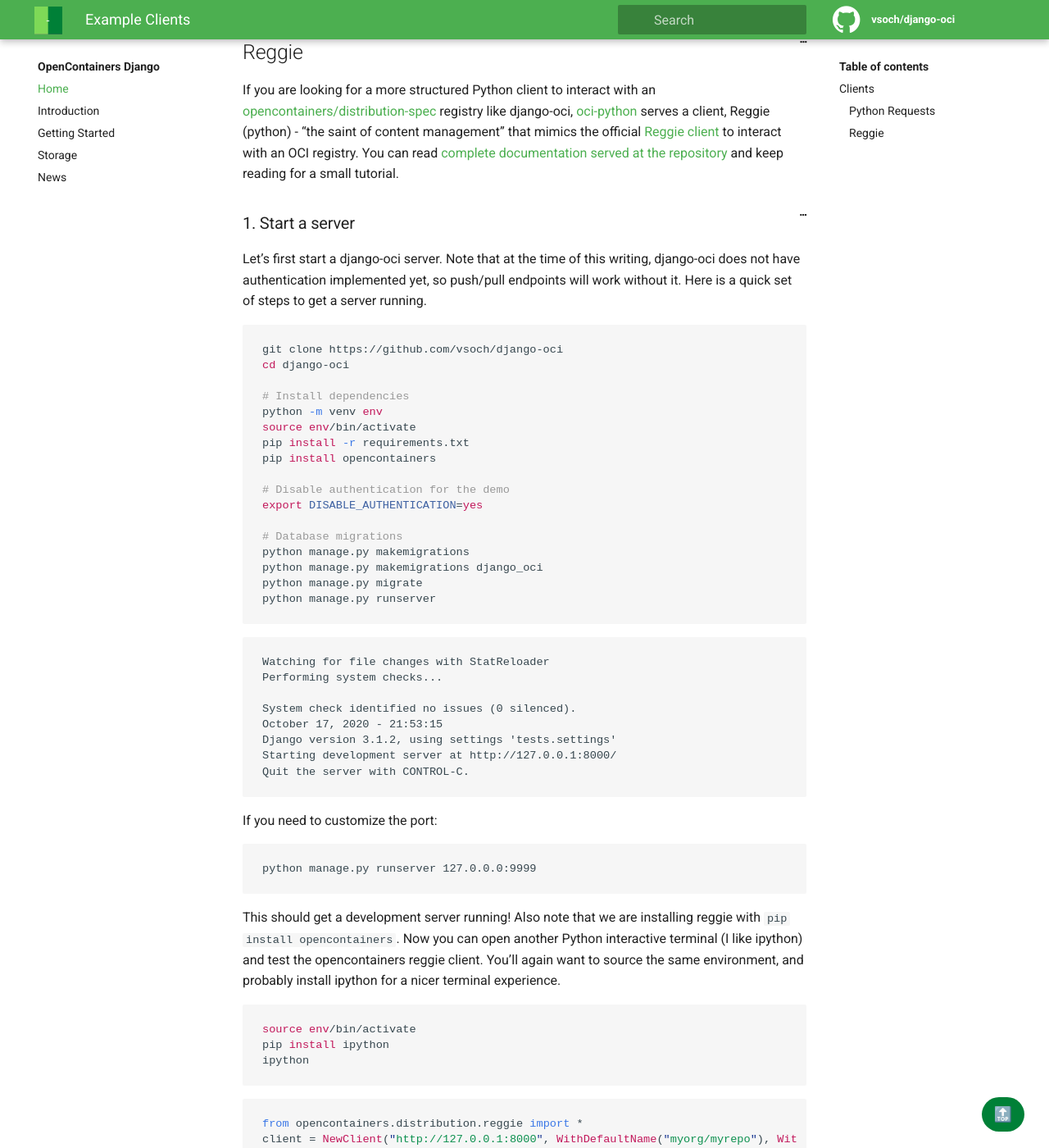
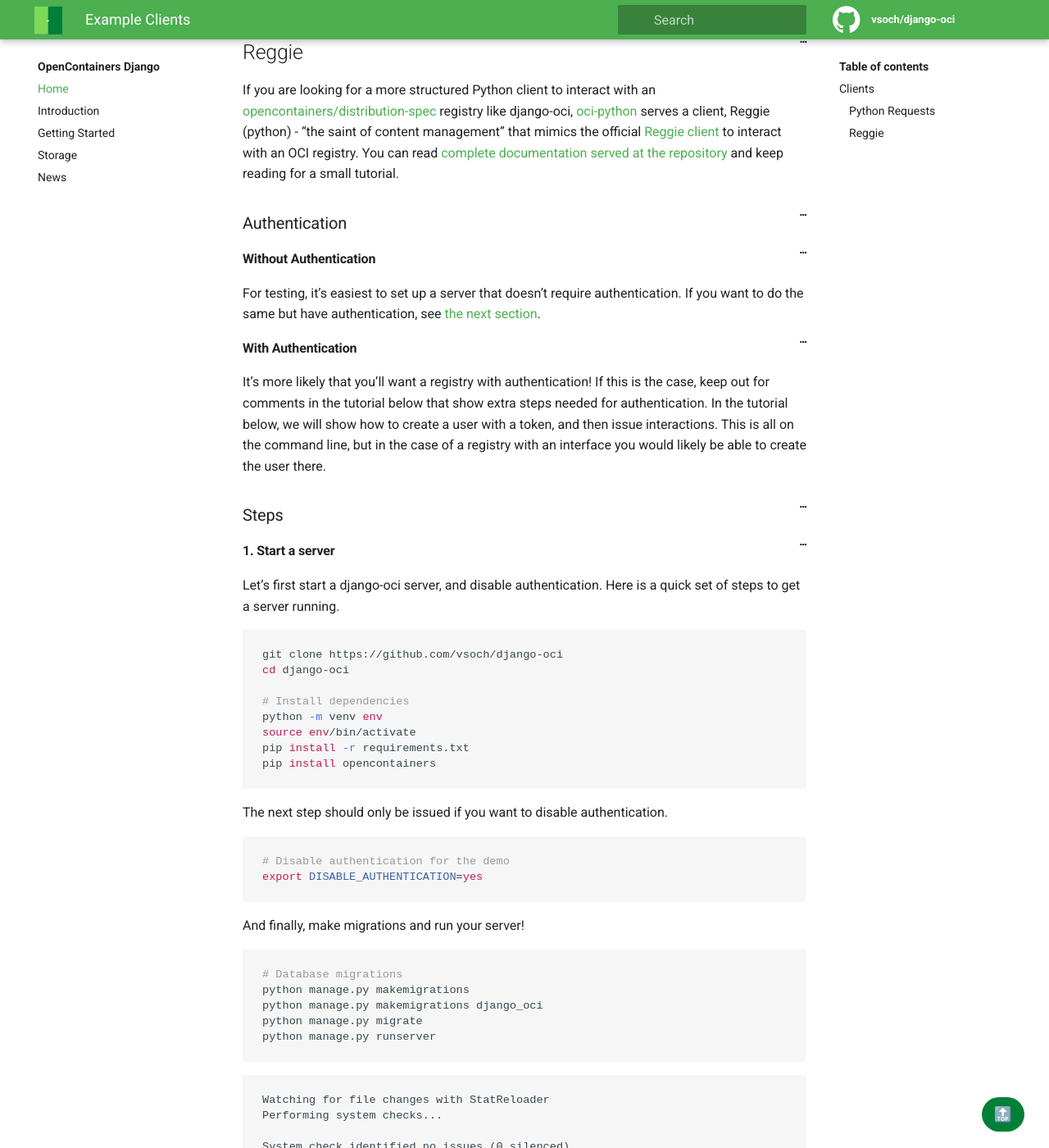
Before and after one commit to vsoch/django-oci, a Jekyll site: the page built from docs/_docs/getting-started/reggie.md, in a window 1280 px wide and 1400 px high, scrolled down 366 px. Shown: the whole window at 82% size. Built offline with Jekyll 4.4.1, drawn with Linux system fonts in a browser that asks for light colours; some of the changed text lies outside the part shown.

Commit message:
finish up work to add authentication and docs
Signed-off-by: vsoch <vsochat@stanford.edu>

````diff
--- a/django_oci/__init__.py
+++ b/django_oci/__init__.py
@@ -1,2 +1,2 @@
-__version__ = "0.0.1"
+__version__ = "0.0.11"
 default_app_config = "django_oci.apps.DjangoOciConfig"
--- a/django_oci/models.py
+++ b/django_oci/models.py
@@ -172,7 +172,7 @@
         return self.get_uri()
 
     def get_uri(self):
-        return "%s:%s" % (self.name, self.image_set.count())
+        return self.name
 
     def get_label(self):
         return "repository"
--- a/django_oci/settings.py
+++ b/django_oci/settings.py
@@ -77,7 +77,6 @@
     "DISABLE_AUTHENTICATION", DEFAULTS["DISABLE_AUTHENTICATION"]
 )
 AUTH_SERVER = oci.get("AUTHENTICATION_SERVER", DEFAULTS["AUTHENTICATION_SERVER"])
-# TODO update docs, also need custom function to validate
 SPEC_VERSION = oci.get("SPEC_VERSION", DEFAULTS["SPEC_VERSION"])
 PRIVATE_ONLY = oci.get("PRIVATE_ONLY", DEFAULTS["PRIVATE_ONLY"])
 CONTENT_TYPES = oci.get("CONTENT_TYPES", DEFAULTS["CONTENT_TYPES"])
--- a/docs/_docs/getting-started/reggie.md
+++ b/docs/_docs/getting-started/reggie.md
@@ -22,11 +22,25 @@
 If you are looking for a more structured Python client to interact with an [opencontainers/distribution-spec](https://github.com/opencontainers/distribution-spec) registry like django-oci, [oci-python](https://github.com/vsoch/oci-python) serves a client, Reggie (python) - "the saint of content management" that mimics the official [Reggie client](https://github.com/bloodorangeio/reggie) to interact with an OCI registry. You can read [complete documentation served at the repository](https://vsoch.github.io/oci-python/docs/getting-started#distribution-specification)
 and keep reading for a small tutorial.
 
-### 1. Start a server
+### Authentication
 
-Let's first start a django-oci server.
-Note that at the time of this writing, django-oci does not have authentication
-implemented yet, so push/pull endpoints will work without it.
+#### Without Authentication
+
+For testing, it's easiest to set up a server that doesn't require authentication. If you want to do the same but have authentication, see [the next section](#with-authentication).
+
+#### With Authentication
+
+It's more likely that you'll want a registry with authentication! If this is the case,
+keep out for comments in the tutorial below that show extra steps needed for authentication.
+In the tutorial below, we will show how to create
+a user with a token, and then issue interactions. This is all on the command line, but
+in the case of a registry with an interface you would likely be able to create the user there.
+
+### Steps
+
+#### 1. Start a server
+
+Let's first start a django-oci server, and disable authentication.
 Here is a quick set of steps to get a server running.
 
 ```bash
@@ -38,10 +52,17 @@
 source env/bin/activate
 pip install -r requirements.txt
 pip install opencontainers
+```
 
+The next step should only be issued if you want to disable authentication.
+
+```bash
 # Disable authentication for the demo
 export DISABLE_AUTHENTICATION=yes
+```
+And finally, make migrations and run your server!
 
+```bash
 # Database migrations
 python manage.py makemigrations
 python manage.py makemigrations django_oci
@@ -69,13 +90,19 @@
 with `pip install opencontainers`. Now you can open another Python
 interactive terminal (I like ipython) and test the opencontainers reggie client.
 You'll again want to source the same environment, and probably install ipython
-for a nicer terminal experience.
+for a nicer terminal experience in the database shell.
 
 ```bash
 source env/bin/activate
 pip install ipython
-ipython
+python manage.py shell
 ```
+
+**Without Authentication**
+
+If you don't need authentication and exported `DISABLE_AUTHENTICATION` above, then you
+can create the client as follows.
+
 ```python
 from opencontainers.distribution.reggie import *
 client = NewClient("http://127.0.0.1:8000", WithDefaultName("myorg/myrepo"), WithDebug(True))
@@ -88,6 +115,53 @@
 
 client.Config.Debug
 # True
+```
+
+**With Authentication**
+
+To authenticate we need a username and password. Let's then first create your username,
+and get the token, which we will need for authenticated requests.
+
+```python
+from django.contrib.auth.models import User
+user = User.objects.create(username='dinosaur')
+# <User: dinosaur>
+```
+
+The token is automatically generated for the user. Let's put it into it's own variable.
+
+```python
+user.auth_token
+# <Token: 93e033f944ff11626662a5ac4d74b700d465d91b>
+token = str(user.auth_token)
+```
+
+Great! Now let's create our Reggie client. This command is similar to the one before,
+but this time we add the `WithUsernamePassword` function to provide it with the basic authentication
+parameters, username and the token as the password, to prepare for the 401 response and [auth flow](auth/)
+
+```python
+from opencontainers.distribution.reggie import *
+client = NewClient("http://127.0.0.1:8000",
+          WithDefaultName("myorg/myrepo"),
+          WithUsernamePassword(user.username, token),
+          WithDebug(True))
+```
+
+You can again see the config parameters, but this time, we have a username and password
+
+```python
+client.Config.DefaultName
+# 'myorg/myrepo'
+
+client.Config.Debug
+# True
+
+client.Config.Username
+# 'dinosaur'
+
+client.Config.Password
+# '93e033f944ff11626662a5ac4d74b700d465d91b'
 ```
 
 Next, let's walk through a few basic requests to demonstrate how Reggie Python works.
@@ -110,6 +184,7 @@
 {'success': True}
 ```
 
+This particular endpoint doesn't require authentication.
 Let's now try more substantial requests.
 
 #### 3. Upload a blob with POST then PUT
@@ -391,5 +466,4 @@
 # {'name': 'myorg/myrepo', 'tags': ['latest']}
 ```
 
-We should be adding documentation for authentication after it's implemented.
-In the meantime, if you have a question or want to contribute, please [let us know]({{ site.repo}}/issues).
+If you have a question or want to contribute, please [let us know]({{ site.repo}}/issues).
````
Also changed, not shown: django_oci/auth.py (+36 -9 lines), docs/_docs/getting-started/auth.md (+82 -1 lines), docs/_docs/getting-started/options.md (+14 -1 lines).
